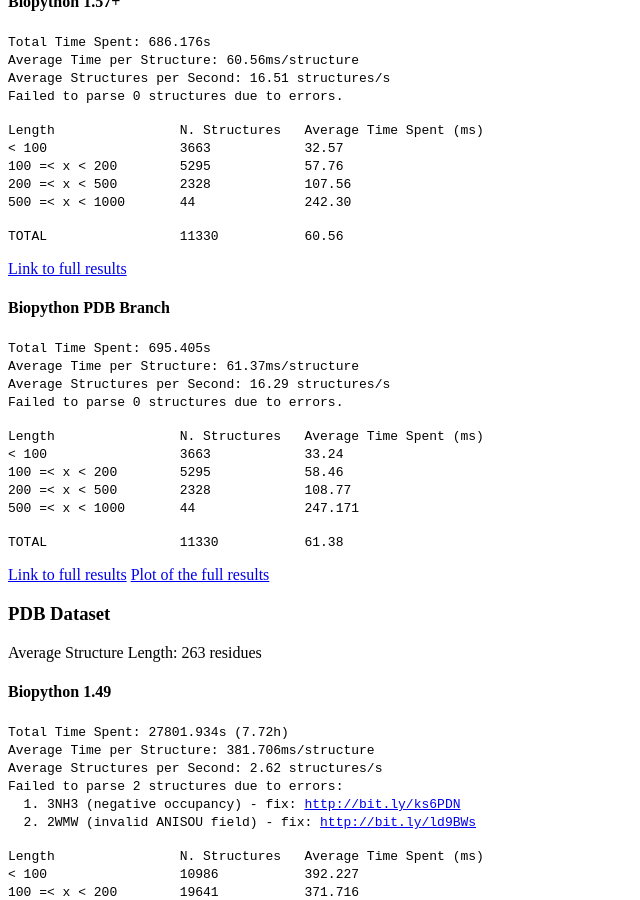
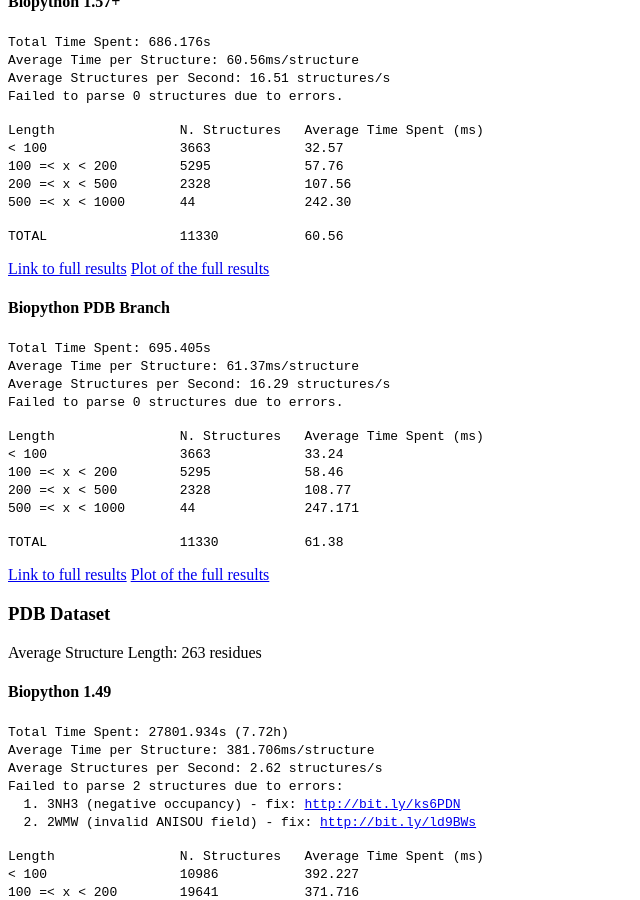
Before and after one commit to biopython/biopython.github.io, a Jekyll site: the page built from wiki/PDBParser.md, in a window 1280 px wide and 900 px high, scrolled down 1749 px. Shown: the whole window, without its empty margins (0-640 px from the left). Built offline with Jekyll 4.4.1, drawn with Linux system fonts in a browser that asks for light colours.

Commit message:
/* Biopython 1.57+ */

```diff
--- a/wiki/PDBParser.md
+++ b/wiki/PDBParser.md
@@ -139,6 +139,8 @@ results](http://nmr.chem.uu.nl/~joao/f/benchmark_CATH-biopython_149.png)
 
 [Link to full
 results](http://nmr.chem.uu.nl/~joao/f/benchmark_CATH-biopython_current.time)
+[Plot of the full
+results](http://nmr.chem.uu.nl/~joao/f/benchmark_CATH-biopython_current.png)
 
 #### Biopython PDB Branch
 
```
Also changed, not shown: 1 other file.
